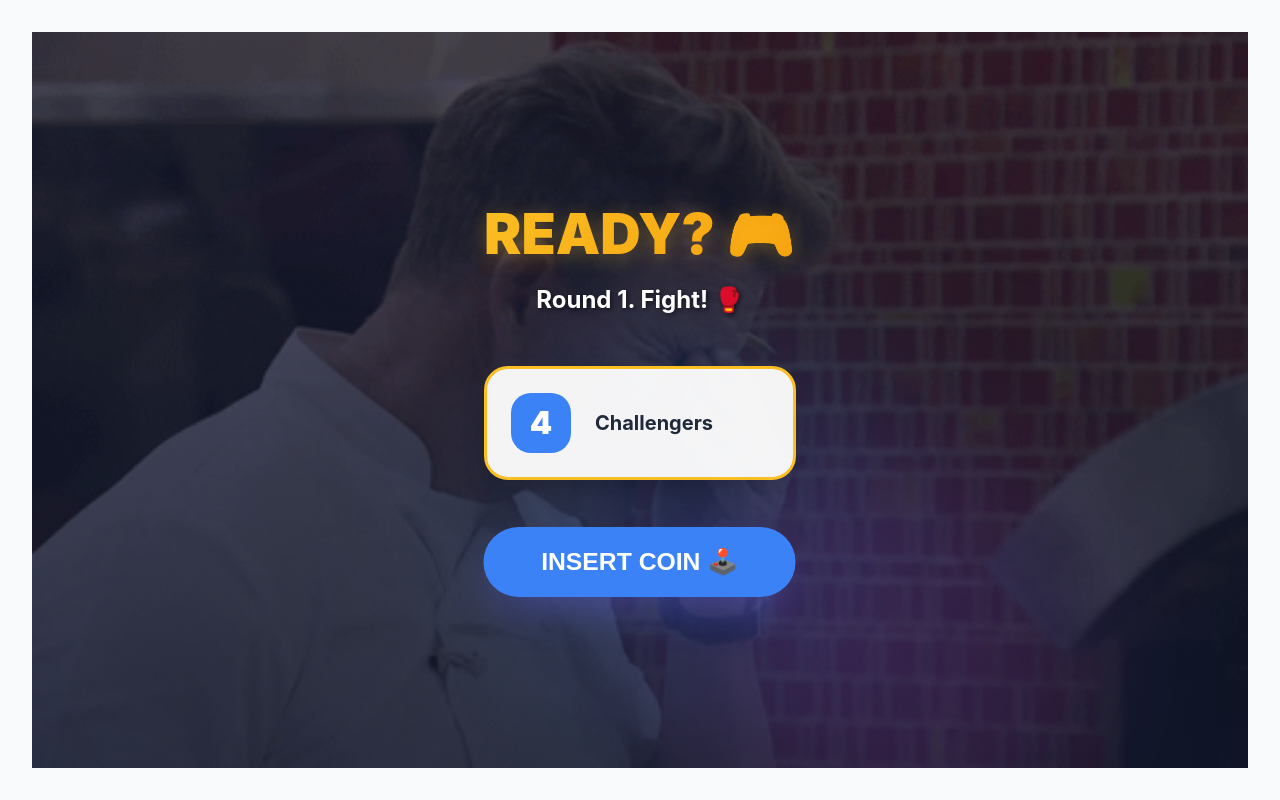
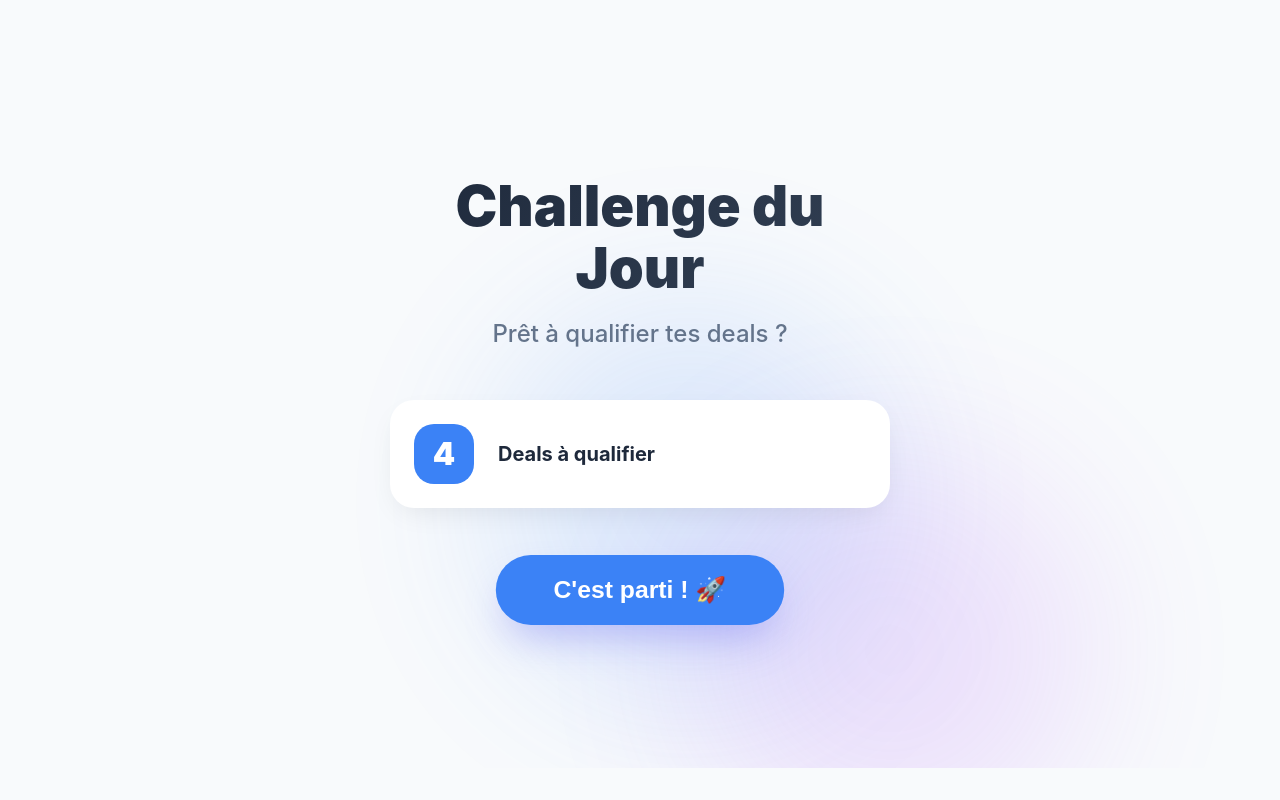
Before and after one commit to edbutterflyagency/dailydeals, a Vue app: page / in a window 1280 px wide. Built offline with nearby package versions, Linux system fonts and the light colour scheme; no server answers.

Commit message:
🎨 Add default theme and theme switching system

```diff
--- a/src/components/StartScreen.vue
+++ b/src/components/StartScreen.vue
@@ -14,11 +14,14 @@ const props = defineProps({
 });
 
 defineEmits(['start']);
+
+const hasBackground = computed(() => !!copy.backgroundImage);
+const bgStyle = computed(() => hasBackground.value ? { '--bg-image': `url(${copy.backgroundImage})` } : {});
 </script>
 
 <template>
-  <div class="start-screen" :style="{ '--bg-image': `url(${copy.backgroundImage})` }">
-    <div class="background-overlay"></div>
+  <div class="start-screen" :class="{ 'has-bg': hasBackground }" :style="bgStyle">
+    <div v-if="hasBackground" class="background-overlay"></div>
     <div class="glow-container">
       <div class="glow-circle blue"></div>
       <div class="glow-circle purple"></div>
@@ -55,6 +58,9 @@ defineEmits(['start']);
   padding: 2rem;
   position: relative;
   overflow: hidden;
+}
+
+.start-screen.has-bg {
   background-image: var(--bg-image);
   background-size: cover;
   background-position: center bottom;
@@ -120,27 +126,44 @@ defineEmits(['start']);
   font-size: 3.5rem;
   font-weight: 900;
   margin: 0;
+  background: linear-gradient(135deg, #1e293b 0%, #334155 100%);
+  -webkit-background-clip: text;
+  background-clip: text;
+  -webkit-text-fill-color: transparent;
+  line-height: 1.1;
+}
+
+.has-bg .title {
   background: linear-gradient(135deg, #fbbf24 0%, #f59e0b 100%);
   -webkit-background-clip: text;
   background-clip: text;
   -webkit-text-fill-color: transparent;
-  line-height: 1.1;
   text-shadow: 0 4px 20px rgba(251, 191, 36, 0.3);
 }
 
 .subtitle {
   font-size: 1.5rem;
+  color: #64748b;
+  margin: 1rem 0 3rem;
+  font-weight: 500;
+}
+
+.has-bg .subtitle {
   color: #fff;
-  margin: 1rem 0 3rem;
   font-weight: 700;
   text-shadow: 2px 2px 4px rgba(0, 0, 0, 0.5);
 }
 
 .challenge-box {
-  background: rgba(255, 255, 255, 0.95);
+  background: white;
   border-radius: 24px;
   padding: 1.5rem;
   margin-bottom: 3rem;
+  box-shadow: 0 10px 30px -10px rgba(0,0,0,0.1);
+}
+
+.has-bg .challenge-box {
+  background: rgba(255, 255, 255, 0.95);
   box-shadow: 0 10px 30px -10px rgba(0,0,0,0.3);
   border: 3px solid #fbbf24;
 }
--- a/src/data/copy.js
+++ b/src/data/copy.js
@@ -8,25 +8,29 @@
  * - Les labels de Business Status (engaged, engaging, to engage, TBD, DQ)
  * - Les intitulés des champs entreprise (Chiffre d'affaires, Employés, etc.)
  *
- * 🎨 THÈME ACTUEL : Street Fighter 2
+ * 🎨 THÈME ACTUEL : Default
+ * Pour changer de thème, modifier ACTIVE_THEME ci-dessous
  */
 
 // ============================================
-// 🏠 ÉCRAN D'ACCUEIL (StartScreen)
+// 🎨 SÉLECTION DU THÈME ACTIF
 // ============================================
-export const startScreen = {
-  title: "READY? 🎮",
-  subtitle: "Round 1. Fight! 🥊",
-  dealCountLabel: "Challengers",
-  startButton: "INSERT COIN 🕹️",
-  // Fond d'écran SF2 (local)
-  backgroundImage: "/sf2-bg.gif"
-};
+const ACTIVE_THEME = "default"; // Options: "default", "streetFighter", "mario"
 
 // ============================================
-// 🎉 ÉCRAN DE FIN (GameSummary)
+// 🎨 DÉFINITION DES THÈMES
 // ============================================
-export const gameSummary = {
+const themes = {
+  default: {
+    name: "Default",
+    startScreen: {
+      title: "Challenge du Jour",
+      subtitle: "Prêt à qualifier tes deals ?",
+      dealCountLabel: "Deals à qualifier",
+      startButton: "C'est parti ! 🚀",
+      backgroundImage: null // Pas de fond
+    },
+    gameSummary: {
       title: "Semaine bouclée ! 🎯",
       subtitle: "Tu as qualifié tous les deals de la semaine.",
       scoreLabel: "Deals qualifiés",
@@ -37,65 +41,58 @@ export const gameSummary = {
       stat2Label: "Statuts mis à jour",
       footerMessage: "Les statuts ont été synchronisés avec Attio.<br/>Rendez-vous lundi prochain pour les nouveaux deals !",
       backButton: "← Retour aux deals",
-  // GIF de célébration (URL)
       celebrationGif: "https://media.giphy.com/media/g9582DNuQppxC/giphy.gif"
-};
-
-// ============================================
-// 📋 SIDEBAR (SidebarNav)
-// ============================================
-export const sidebar = {
+    },
+    sidebar: {
       logoIcon: "🦋",
       logoText: "DealFlow",
-  weekLabel: "Week #06", // Mettre à jour chaque semaine
+      weekLabel: "Week #06",
       progressTitle: "Progression",
       sectionLabel: "Deals à qualifier"
-};
-
-// ============================================
-// 🥊 MESSAGES DE VICTOIRE (Snackbar)
-// Style actuel : Street Fighter 2
-// ============================================
-export const victoryMessages = [
-  "K.O.! 💥 Deal qualifié!",
-  "PERFECT! 🏆 Tu gères!",
-  "COMBO x3! 🔥 Enchaîne!",
-  "YOU WIN! 👊 Round suivant!",
-  "FINISH HIM! ⚡ Deal classé!",
-  "HADOUKEN! 🌀 Bien joué!",
-  "FLAWLESS VICTORY! 💎 Impeccable!",
-  "ROUND CLEAR! 🎯 Continue!",
-  "SHORYUKEN! 🐉 Deal validé!",
-  "FIGHT! 🥊 Un de moins!"
-];
-
-// ============================================
-// ⚙️ UTILITAIRES
-// ============================================
-export const getRandomVictoryMessage = () => {
-  return victoryMessages[Math.floor(Math.random() * victoryMessages.length)];
-};
-
-// ============================================
-// 📝 AUTRES TEXTES
-// ============================================
-export const misc = {
-  loading: "Chargement...",
-  retry: "Réessayer",
-  noDealsSelected: "Sélectionnez un deal dans le menu.",
-  noContactWarning: "Aucun contact identifié dans le CRM",
-  moreInfo: "Plus d'infos",
-  hideInfo: "Masquer",
-  qualifyDeal: "Qualifier le deal..."
-};
-
-// ============================================
-// 🎨 THÈMES PRÉDÉFINIS (pour référence future)
-// ============================================
-export const themes = {
+    },
+    victoryMessages: [
+      "Bien joué ! 👍",
+      "Deal qualifié ! ✅",
+      "Excellent ! 🎯",
+      "Continue comme ça ! 💪",
+      "Parfait ! ⭐",
+      "Un de plus ! 🚀",
+      "Super ! 🔥",
+      "Validé ! ✨",
+      "Bravo ! 👏",
+      "Top ! 💎"
+    ]
+  },
   streetFighter: {
     name: "Street Fighter 2",
-    messages: [
+    startScreen: {
+      title: "READY? 🎮",
+      subtitle: "Round 1. Fight! 🥊",
+      dealCountLabel: "Challengers",
+      startButton: "INSERT COIN 🕹️",
+      backgroundImage: "/sf2-bg.gif"
+    },
+    gameSummary: {
+      title: "YOU WIN! 🏆",
+      subtitle: "All challengers defeated!",
+      scoreLabel: "K.O. Count",
+      completionText: "PERFECT! 💯",
+      stat1Icon: "🥊",
+      stat1Label: "Rounds won",
+      stat2Icon: "⚡",
+      stat2Label: "Combos landed",
+      footerMessage: "Your score has been recorded.<br/>New challengers arrive Monday!",
+      backButton: "← Continue?",
+      celebrationGif: "https://media.giphy.com/media/g9582DNuQppxC/giphy.gif"
+    },
+    sidebar: {
+      logoIcon: "🥊",
+      logoText: "DealFighter",
+      weekLabel: "Round #06",
+      progressTitle: "Fight Progress",
+      sectionLabel: "Challengers"
+    },
+    victoryMessages: [
       "K.O.! 💥 Deal qualifié!",
       "PERFECT! 🏆 Tu gères!",
       "COMBO x3! 🔥 Enchaîne!",
@@ -110,7 +107,34 @@ export const themes = {
   },
   mario: {
     name: "Super Mario",
-    messages: [
+    startScreen: {
+      title: "Let's-a go! 🍄",
+      subtitle: "Time to collect some deals!",
+      dealCountLabel: "Coins to collect",
+      startButton: "Start Game 🎮",
+      backgroundImage: null
+    },
+    gameSummary: {
+      title: "Course Complete! 🏁",
+      subtitle: "All coins collected!",
+      scoreLabel: "Coins",
+      completionText: "New High Score! ⭐",
+      stat1Icon: "🪙",
+      stat1Label: "Coins grabbed",
+      stat2Icon: "🍄",
+      stat2Label: "Power-ups used",
+      footerMessage: "Princess Peach is proud!<br/>New world unlocks Monday!",
+      backButton: "← World Map",
+      celebrationGif: "https://media.giphy.com/media/g9582DNuQppxC/giphy.gif"
+    },
+    sidebar: {
+      logoIcon: "🍄",
+      logoText: "DealWorld",
+      weekLabel: "World 06",
+      progressTitle: "Level Progress",
+      sectionLabel: "Coins to get"
+    },
+    victoryMessages: [
       "It's-a me, un deal! 🍄",
       "1-UP! ⬆️ Bonus deal!",
       "Mamma mia! Bien joué! 🇮🇹",
@@ -124,3 +148,33 @@ export const themes = {
     ]
   }
 };
+
+// ============================================
+// 📤 EXPORTS (thème actif)
+// ============================================
+const activeTheme = themes[ACTIVE_THEME];
+
+export const startScreen = activeTheme.startScreen;
+export const gameSummary = activeTheme.gameSummary;
+export const sidebar = activeTheme.sidebar;
+export const victoryMessages = activeTheme.victoryMessages;
+
+export const getRandomVictoryMessage = () => {
+  return victoryMessages[Math.floor(Math.random() * victoryMessages.length)];
+};
+
+// ============================================
+// 📝 AUTRES TEXTES (ne changent pas avec le thème)
+// ============================================
+export const misc = {
+  loading: "Chargement...",
+  retry: "Réessayer",
+  noDealsSelected: "Sélectionnez un deal dans le menu.",
+  noContactWarning: "Aucun contact identifié dans le CRM",
+  moreInfo: "Plus d'infos",
+  hideInfo: "Masquer",
+  qualifyDeal: "Qualifier le deal..."
+};
+
+// Export all themes for reference
+export { themes, ACTIVE_THEME };
```
Lines whose indentation alone changed are shown as unchanged.
